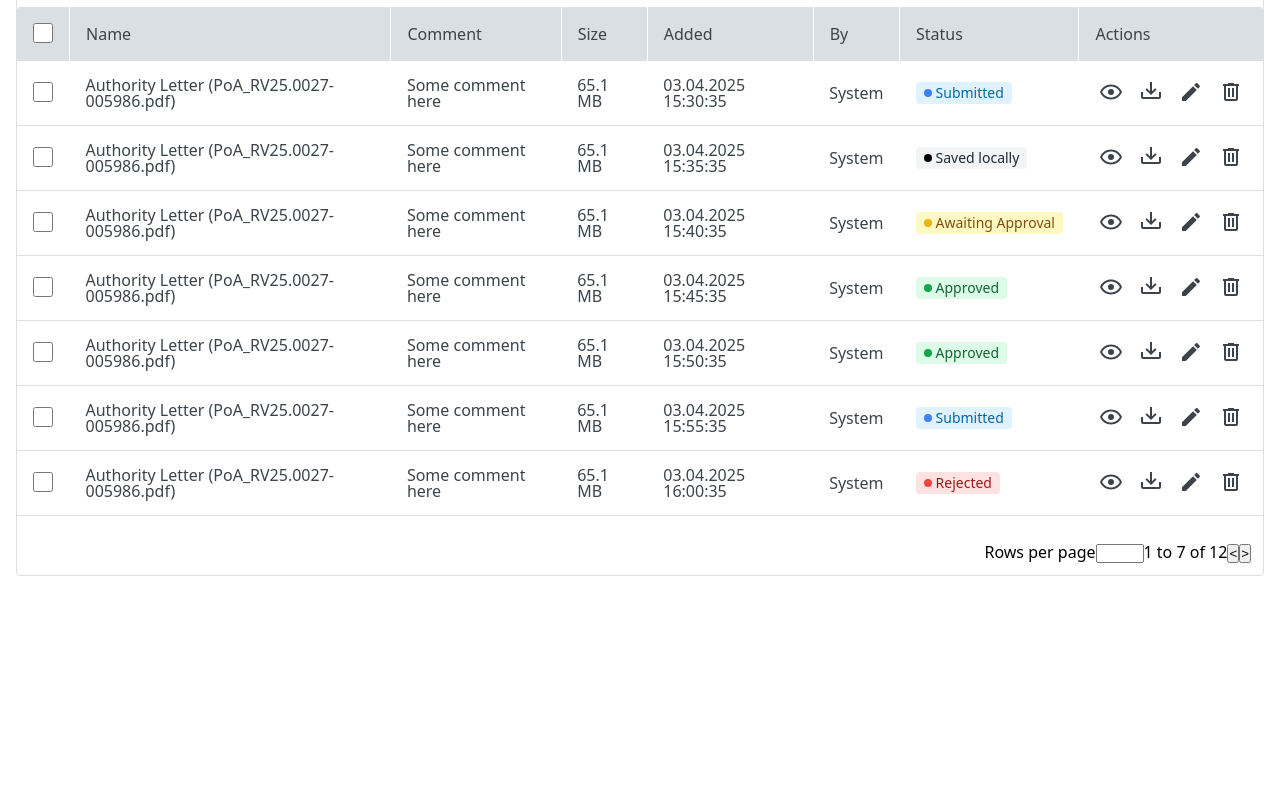
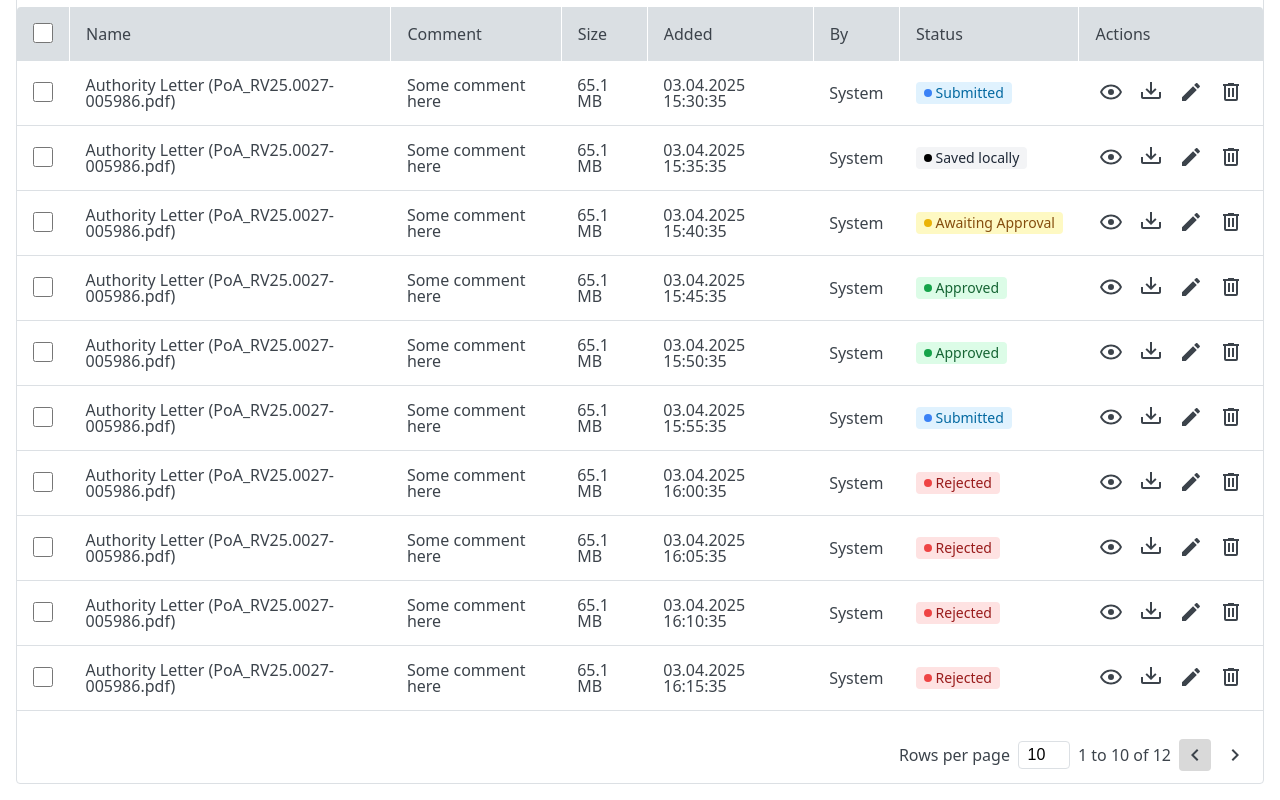
Before and after one commit to Shist/vue-2-file-management-table, a Vue app: page / in a window 1280 px wide. Shown: the part 224-1024 px from the top of the page. Before the commit the page ends 816 px from the top, so only its background shows below. Built offline with nearby package versions, Linux system fonts and the light colour scheme.

Commit message:
Implemented table pagination (items per page + page number)

```diff
--- a/src/App.vue
+++ b/src/App.vue
@@ -28,6 +28,7 @@ export default {
 
   --color-text: #3c434b;
   --color-btn: #fdd835;
+  --color-btn-disabled: #d9d9d9;
   --color-icon: #3c434b;
   --color-icon-bg-hover: #f0f0f0;
   --color-border: #dce0e4;
--- a/src/components/FileManagementTable.vue
+++ b/src/components/FileManagementTable.vue
@@ -28,7 +28,7 @@
         </tr>
       </thead>
       <tbody>
-        <tr v-for="rowObj in tableDataRows" :key="rowObj.added">
+        <tr v-for="rowObj in visibleDataRows" :key="rowObj.added">
           <td
             v-for="(itemValue, itemKey) in rowObj"
             :key="itemKey"
@@ -73,11 +73,31 @@
       </tbody>
     </table>
     <section class="table-wrapper__bottom-section">
-      <span>Rows per page</span>
-      <input type="number" style="width: 3rem" />
-      <span>1 to 7 of 12</span>
-      <button>&lt;</button>
-      <button>&gt;</button>
+      <span class="table-wrapper__bottom-section-label">Rows per page</span>
+      <input
+        type="number"
+        v-model.number="rowsPerPageModel"
+        :min="minRowsPerPage"
+        :max="maxRowsPerPage"
+        class="table-wrapper__bottom-section-input"
+      />
+      <span class="table-wrapper__bottom-section-label">
+        {{ paginationLabel }}
+      </span>
+      <button
+        class="table-wrapper__bottom-section-btn"
+        :disabled="isPrevPageBtnDisabled"
+        @click="onPrevPageClick"
+      >
+        <IconLeftArrow />
+      </button>
+      <button
+        class="table-wrapper__bottom-section-btn"
+        :disabled="isNextPageBtnDisabled"
+        @click="onNextPageClick"
+      >
+        <IconRightArrow />
+      </button>
     </section>
   </div>
 </template>
@@ -88,6 +108,8 @@ import IconView from "@/components/icons/IconView.vue";
 import IconEdit from "@/components/icons/IconEdit.vue";
 import IconLoad from "@/components/icons/IconLoad.vue";
 import IconDelete from "@/components/icons/IconDelete.vue";
+import IconLeftArrow from "@/components/icons/IconLeftArrow.vue";
+import IconRightArrow from "@/components/icons/IconRightArrow.vue";
 import tableData from "@/data/table-data.json";
 import { STATUS_CLASSES, ACTIONS } from "@/constants";
 
@@ -100,22 +122,32 @@ export default {
     IconEdit,
     IconLoad,
     IconDelete,
+    IconLeftArrow,
+    IconRightArrow,
   },
 
   data() {
     return {
       tableHeaders: [],
       tableDataRows: [],
+      minRowsPerPage: 1,
+      maxRowsPerPage: 100,
+      rowsPerPage: 10,
+      currPage: 1,
     };
   },
 
   computed: {
+    visibleDataRows() {
+      return this.tableDataRows.slice(this.firstPageRow - 1, this.lastPageRow);
+    },
+
     selectedRows() {
-      return this.tableDataRows.filter((row) => row.isChecked);
+      return this.visibleDataRows.filter((row) => row.isChecked);
     },
 
     selectAllCheckboxState() {
-      const rowsAmount = this.tableDataRows.length;
+      const rowsAmount = this.visibleDataRows.length;
       const selectedRowsAmount = this.selectedRows.length;
 
       if (rowsAmount === 0 || selectedRowsAmount === 0) {
@@ -129,6 +161,56 @@ export default {
 
     areAllRowsSelected() {
       return this.selectAllCheckboxState === "checked";
+    },
+
+    rowsPerPageModel: {
+      get() {
+        return this.rowsPerPage;
+      },
+      set(newValue) {
+        let parsedValue = Number(newValue);
+
+        if (isNaN(parsedValue)) {
+          parsedValue = 1;
+        }
+
+        if (parsedValue < this.minRowsPerPage) {
+          this.rowsPerPage = this.minRowsPerPage;
+        } else if (parsedValue > this.maxRowsPerPage) {
+          this.rowsPerPage = this.maxRowsPerPage;
+        } else {
+          this.rowsPerPage = parsedValue;
+        }
+
+        this.currPage = 1;
+        this.resetAllCheckboxes();
+      },
+    },
+
+    firstPageRow() {
+      return (this.currPage - 1) * this.rowsPerPage + 1;
+    },
+
+    lastPageRow() {
+      return Math.min(
+        this.firstPageRow + this.rowsPerPage - 1,
+        this.tableDataRows.length
+      );
+    },
+
+    paginationLabel() {
+      return `${this.firstPageRow} to ${this.lastPageRow} of ${this.tableDataRows.length}`;
+    },
+
+    isPrevPageBtnDisabled() {
+      return this.currPage === 1;
+    },
+
+    isNextPageBtnDisabled() {
+      return (
+        this.currPage ===
+        Math.ceil(this.tableDataRows.length / this.rowsPerPage)
+      );
     },
   },
 
@@ -192,9 +274,25 @@ export default {
     toggleSelectAll() {
       const newCheckValue = this.selectAllCheckboxState !== "checked";
 
-      this.tableDataRows.forEach((row) => {
+      this.visibleDataRows.forEach((row) => {
         row.isChecked = newCheckValue;
       });
+    },
+
+    resetAllCheckboxes() {
+      this.tableDataRows.forEach((row) => {
+        row.isChecked = false;
+      });
+    },
+
+    onPrevPageClick() {
+      this.currPage--;
+      this.resetAllCheckboxes();
+    },
+
+    onNextPageClick() {
+      this.currPage++;
+      this.resetAllCheckboxes();
     },
   },
 
@@ -258,7 +356,41 @@ export default {
 .table-wrapper__bottom-section {
   margin-top: auto;
   padding: 0.75rem;
-  align-self: flex-end;
+  display: flex;
+  justify-content: flex-end;
+  align-items: center;
+  column-gap: 0.5rem;
+  font-size: 1rem;
+  font-weight: 500;
+}
+.table-wrapper__bottom-section-label {
+  color: var(--color-text);
+}
+.table-wrapper__bottom-section-input {
+  width: 3.25rem;
+  padding: 0.25rem;
+  border: 1px solid var(--color-border);
+  border-radius: 0.25rem;
+  text-align: center;
+  font-size: 1rem;
+  appearance: none;
+}
+.table-wrapper__bottom-section-btn {
+  padding: 0.25rem;
+  display: flex;
+  font-size: 1rem;
+  background-color: transparent;
+  border: none;
+  border-radius: 0.25rem;
+  cursor: pointer;
+  transition: 0.3s;
+}
+.table-wrapper__bottom-section-btn:hover {
+  background-color: var(--color-icon-bg-hover);
+}
+.table-wrapper__bottom-section-btn:disabled {
+  background-color: var(--color-btn-disabled);
+  cursor: not-allowed;
 }
 
 .files-table {
--- /dev/null
+++ b/src/components/icons/IconLeftArrow.vue
@@ -0,0 +1,26 @@
+<template>
+  <BaseIcon
+    :sizeInRem="sizeInRem"
+    :tip="tip"
+    svgPath="M15.41,16.58L10.83,12L15.41,7.41L14,6L8,12L14,18L15.41,16.58Z"
+  />
+</template>
+
+<script>
+export default {
+  name: "IconLeftArrow",
+
+  props: {
+    sizeInRem: {
+      type: Number,
+      required: false,
+      default: 1.5,
+    },
+    tip: {
+      type: String,
+      required: false,
+      default: "Previous",
+    },
+  },
+};
+</script>
--- /dev/null
+++ b/src/components/icons/IconRightArrow.vue
@@ -0,0 +1,26 @@
+<template>
+  <BaseIcon
+    :sizeInRem="sizeInRem"
+    :tip="tip"
+    svgPath="M8.59,16.58L13.17,12L8.59,7.41L10,6L16,12L10,18L8.59,16.58Z"
+  />
+</template>
+
+<script>
+export default {
+  name: "IconRightArrow",
+
+  props: {
+    sizeInRem: {
+      type: Number,
+      required: false,
+      default: 1.5,
+    },
+    tip: {
+      type: String,
+      required: false,
+      default: "Next",
+    },
+  },
+};
+</script>
--- a/src/data/table-data.json
+++ b/src/data/table-data.json
@@ -61,5 +61,50 @@
     "by": "System",
     "status": "Rejected",
     "actions": ["view", "download", "edit", "delete"]
+  },
+  {
+    "name": "Authority Letter (PoA_RV25.0027-005986.pdf)",
+    "comment": "Some comment here",
+    "size": "65.1 MB",
+    "added": "03.04.2025 16:05:35",
+    "by": "System",
+    "status": "Rejected",
+    "actions": ["view", "download", "edit", "delete"]
+  },
+  {
+    "name": "Authority Letter (PoA_RV25.0027-005986.pdf)",
+    "comment": "Some comment here",
+    "size": "65.1 MB",
+    "added": "03.04.2025 16:10:35",
+    "by": "System",
+    "status": "Rejected",
+    "actions": ["view", "download", "edit", "delete"]
+  },
+  {
+    "name": "Authority Letter (PoA_RV25.0027-005986.pdf)",
+    "comment": "Some comment here",
+    "size": "65.1 MB",
+    "added": "03.04.2025 16:15:35",
+    "by": "System",
+    "status": "Rejected",
+    "actions": ["view", "download", "edit", "delete"]
+  },
+  {
+    "name": "Authority Letter (PoA_RV25.0027-005986.pdf)",
+    "comment": "Some comment here",
+    "size": "65.1 MB",
+    "added": "03.04.2025 16:20:35",
+    "by": "System",
+    "status": "Rejected",
+    "actions": ["view", "download", "edit", "delete"]
+  },
+  {
+    "name": "Authority Letter (PoA_RV25.0027-005986.pdf)",
+    "comment": "Some comment here",
+    "size": "65.1 MB",
+    "added": "03.04.2025 16:25:35",
+    "by": "System",
+    "status": "Rejected",
+    "actions": ["view", "download", "edit", "delete"]
   }
 ]
```
